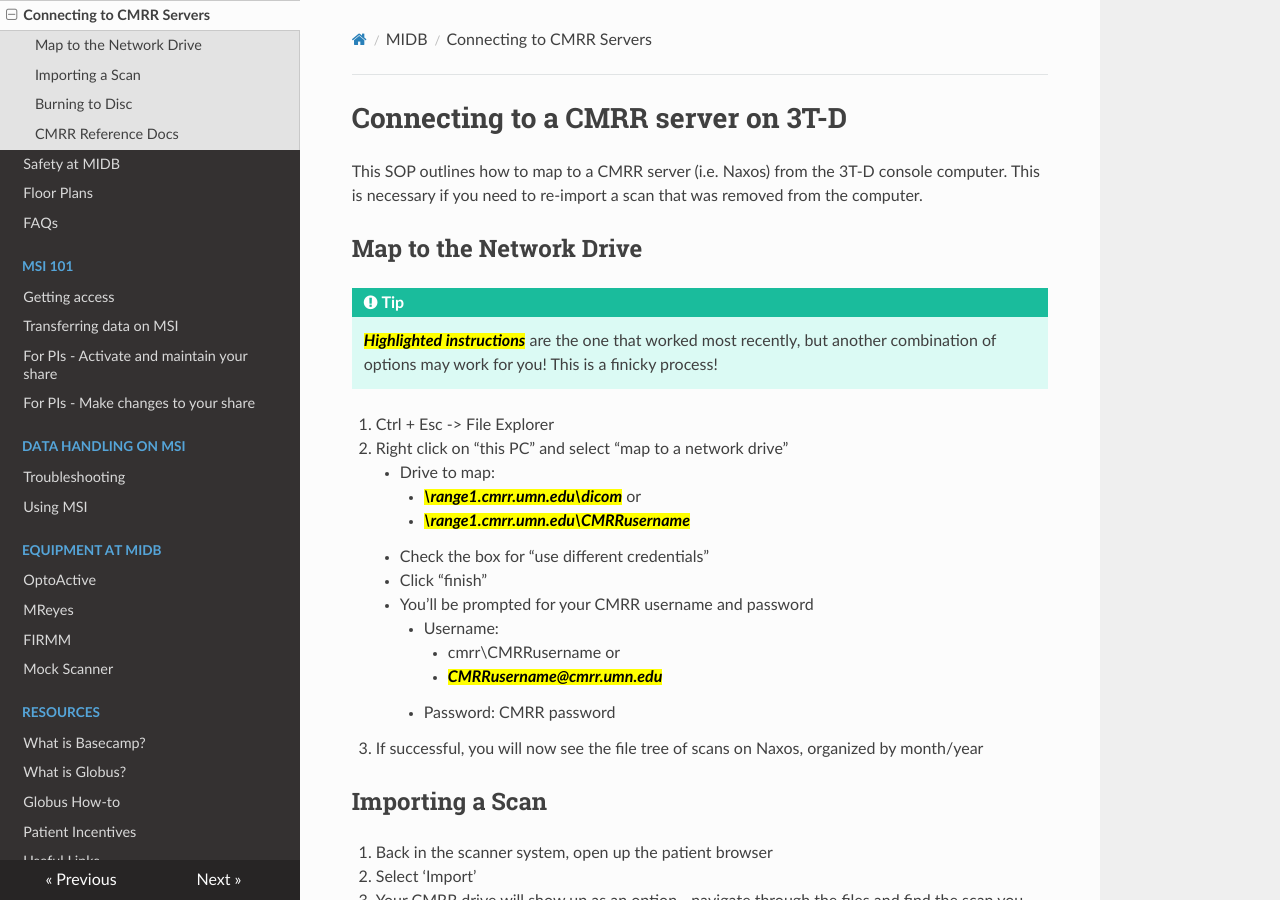
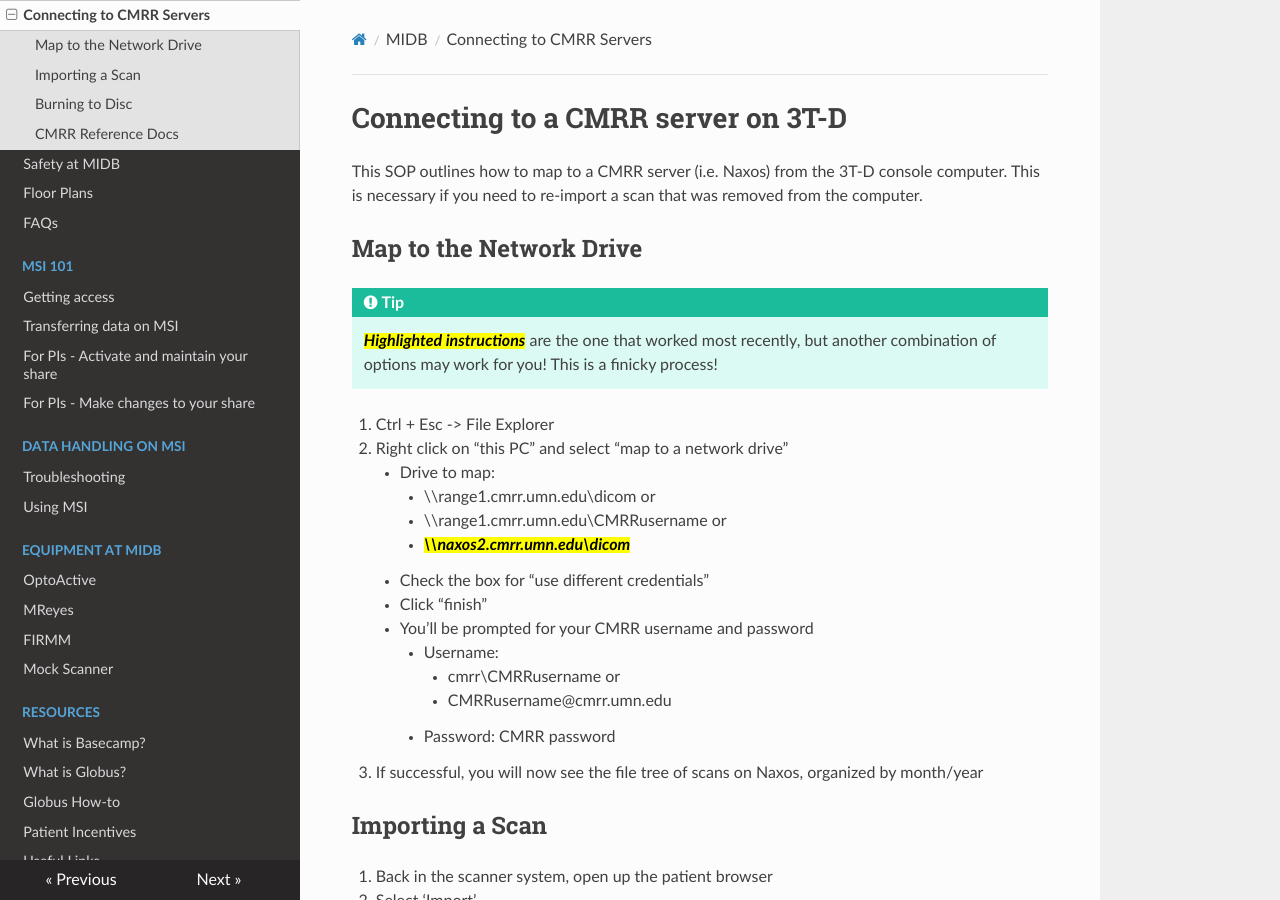
Before and after one commit to MIDB-Neuroimaging/neurohub_rtd, an MkDocs documentation site: the page built from docs/midb/mapping.md, in a window 1280 px wide and 900 px high. Built offline with MkDocs 1.6.1, drawn with Linux system fonts in a browser that asks for light colours; nearby versions of some CDN libraries.

Commit message:
Minor updates
20261028

```diff
--- a/.readthedocs.yaml
+++ b/.readthedocs.yaml
@@ -18,5 +18,3 @@
 python:
    install:
    - requirements: docs/requirements.txt
-
-# Zach's test change
--- a/docs/midb/mapping.md
+++ b/docs/midb/mapping.md
@@ -7,16 +7,17 @@
 1. Ctrl + Esc -> File Explorer
 2. Right click on “this PC” and select “map to a network drive”
     - Drive to map:
-        - <mark>\\range1.cmrr.umn.edu\dicom</mark>
+        - \\\range1.cmrr.umn.edu\dicom
         or
-        - <mark>\\range1.cmrr.umn.edu\CMRRusername</mark>
+        - \\\range1.cmrr.umn.edu\CMRRusername or
+        - <mark>\\\naxos2.cmrr.umn.edu\dicom</mark>
     - Check the box for “use different credentials”
     - Click “finish”
     -  You’ll be prompted for your CMRR username and password
         - Username:
             - cmrr\CMRRusername
             or
-            - <mark>CMRRusername@cmrr.umn.edu</mark>
+            - CMRRusername@cmrr.umn.edu
         - Password: CMRR password
 3. If successful, you will now see the file tree of scans on Naxos, organized by month/year
 
```
Also changed, not shown: docs/equip/mock.md (+2 -2 lines), docs/msi/msi.md (+1 -1 lines).
